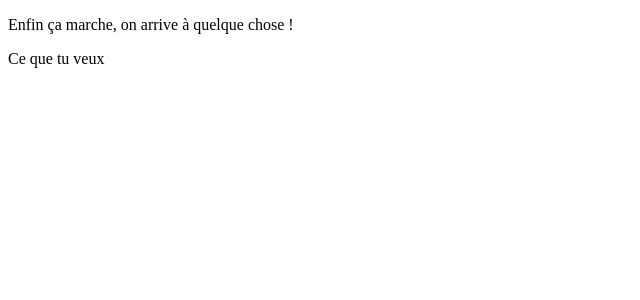
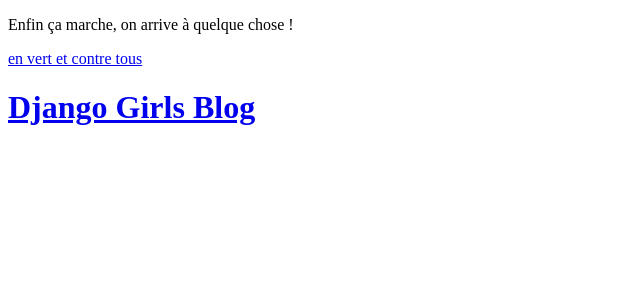
Before and after one commit to bkphnx894/skusku, a Django app: page / in a window 1280 px wide. Shown: the top 300 px of the page, without its empty margins (0-640 px from the left). Run offline with Django 3.2, Linux system fonts and the light colour scheme.

Commit message:
Modification des templates pour afficher les posts contenus dans la base de données.

```diff
--- a/blog/templates/blog/post_list.html
+++ b/blog/templates/blog/post_list.html
@@ -8,6 +8,17 @@
  </head>
  <body>
     <p>Enfin ça marche, on arrive à quelque chose !</p>
-    <p>Ce que tu veux</p>
+    <p><a href="https://www.envertetcontretous.fr/">en vert et contre tous</a></p>
+    <header>
+      <h1><a href="/">Django Girls Blog</a></h1>
+  </header>
+
+  {% for post in posts %}
+      <article>
+          <time>published: {{ post.published_date }}</time>
+          <h2><a href="">{{ post.title }}</a></h2>
+          <p>{{ post.text|linebreaksbr }}</p>
+      </article>
+  {% endfor %}
  </body>
 </html>
--- a/blog/views.py
+++ b/blog/views.py
@@ -1,4 +1,7 @@
 from django.shortcuts import render
+from django.utils import timezone
+from .models import Post
+
 def post_list(request):
+    posts = Post.objects.filter(published_date__lte=timezone.now()).order_by('published_date')
     return render(request, 'blog/post_list.html', {})
-# Create your views here.
```
